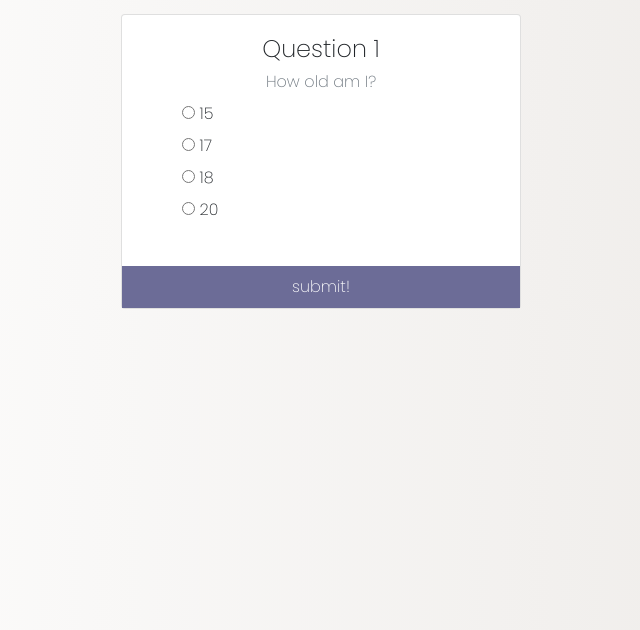
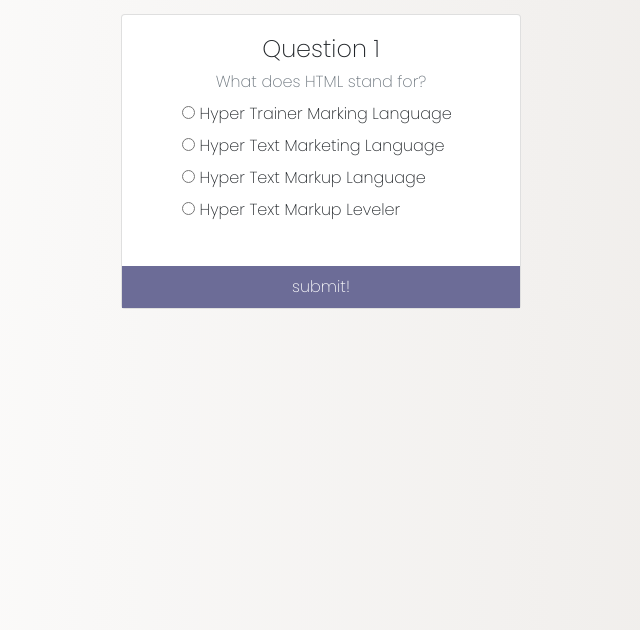
Before and after one commit to Ilhanalim/quiz-app, a plain HTML site: page index.html in a window 1280 px wide. Shown: the part 170-800 px from the top of the page, without its empty margins (319-959 px from the left). Drawn offline with nearby package versions, Linux system fonts and the light colour scheme.

Commit message:
update some question

```diff
--- a/index.html
+++ b/index.html
@@ -5,6 +5,7 @@
     <meta charset="UTF-8">
     <meta http-equiv="X-UA-Compatible" content="IE=edge">
     <meta name="viewport" content="width=device-width, initial-scale=1.0">
+    <link rel="icon" type="image/png" sizes="16x16" href="favicon-16x16.png">
     <link rel="stylesheet" href="https://maxcdn.bootstrapcdn.com/bootstrap/4.0.0/css/bootstrap.min.css"
         integrity="sha384-Gn5384xqQ1aoWXA+058RXPxPg6fy4IWvTNh0E263XmFcJlSAwiGgFAW/dAiS6JXm" crossorigin="anonymous">
     <link rel="stylesheet" href="style.css">
@@ -75,13 +76,13 @@
 
     <script src="https://code.jquery.com/jquery-3.2.1.slim.min.js"
         integrity="sha384-KJ3o2DKtIkvYIK3UENzmM7KCkRr/rE9/Qpg6aAZGJwFDMVNA/GpGFF93hXpG5KkN" crossorigin="anonymous">
-    </script>
+        </script>
     <script src="https://cdnjs.cloudflare.com/ajax/libs/popper.js/1.12.9/umd/popper.min.js"
         integrity="sha384-ApNbgh9B+Y1QKtv3Rn7W3mgPxhU9K/ScQsAP7hUibX39j7fakFPskvXusvfa0b4Q" crossorigin="anonymous">
-    </script>
+        </script>
     <script src="https://maxcdn.bootstrapcdn.com/bootstrap/4.0.0/js/bootstrap.min.js"
         integrity="sha384-JZR6Spejh4U02d8jOt6vLEHfe/JQGiRRSQQxSfFWpi1MquVdAyjUar5+76PVCmYl" crossorigin="anonymous">
-    </script>
+        </script>
     <script src="script.js"></script>
 </body>
 
--- a/script.js
+++ b/script.js
@@ -1,48 +1,53 @@
 const quizData = [
   {
-        question: 'How old am I?',
-        a: '15',
-        b: '17',
-        c: '18',
-        d: '20',
-        answer: 'c'
-    }, {
-        question: 'Favourite Anime?',
-        a: 'Death Note',
-        b: 'Sword Art Online',
-        c: 'Gintama',
-        d: 'Kimi no Nawa',
-        answer: 'a'
-    }, {
-        question: 'Favourite Band?',
-        a: 'Nirvana',
-        b: 'AC/DC',
-        c: 'Red Hot Chili Peppers',
-        d: 'Guns n Roses',
-        answer: 'c'
-    }, {
+    question: 'What does HTML stand for?',
+    a: 'Hyper Trainer Marking Language',
+    b: 'Hyper Text Marketing Language',
+    c: 'Hyper Text Markup Language',
+    d: 'Hyper Text Markup Leveler',
+    answer: 'c',
+  },
+  {
+    question: 'Which of the following includes Chromes V8 JavaScript Engine?',
+    a: 'Node JS',
+    b: 'JQuery',
+    c: 'npm',
+    d: 'Java',
+    answer: 'a',
+  },
+  {
+    question: 'Which of the following is not a programming language?',
+    a: 'Typescript',
+    b: 'Python',
+    c: 'Anaconda',
+    d: 'PHP',
+    answer: 'c',
+  },
+  {
+    question: 'Python is _____ programming language.',
+    a: 'high-level',
+    b: 'mid-level',
+    c: 'low-level',
+    d: 'none of the above',
+    answer: 'a',
+  },
+  {
+    question: '1 + 1 x 0?',
+    a: '0',
+    b: '1',
+    c: '2',
+    d: '3',
+    answer: 'b',
+  },
+  {
     question: 'How to read "恋愛映画"?',
     a: 'れんあうえいが',
     b: 'れんあうえいか',
     c: 'れんあいえいか',
     d: 'れんあいえいが',
-        answer: 'd'
-    }, {
-        question: '1 + 1 x 0?',
-        a: '0',
-        b: '1',
-        c: '2',
-        d: '3',
-        answer: 'b'
-    }, {
-        question: 'Favourite yorushika song?',
-        a: '言って',
-        b: 'ただ君に晴れ',
-        c: 'パレード',
-        d: '風を食む',
-        answer: 'd'
-    }
-]
+    answer: 'd',
+  },
+];
 
 const noQuestion = document.getElementById('noques');
 const question = document.getElementById('question');
@@ -72,7 +77,6 @@ function loadQuiz() {
   b_text.innerText = currentQuiz.b;
   c_text.innerText = currentQuiz.c;
   d_text.innerText = currentQuiz.d;
-
 }
 
 function getAnswer() {
@@ -96,7 +100,7 @@ btnSubmit.addEventListener('click', () => {
   console.log(currentQuizData);
   getAnswer();
   if (isChecked) {
-        if (currentQuizData < (quizData.length - 1)) {
+    if (currentQuizData < quizData.length - 1) {
       currentQuizData++;
       noQues++;
       loadQuiz();
--- a/style.css
+++ b/style.css
@@ -2,11 +2,11 @@
 
 body {
   /* background-image: url(../img/bg2.png); */
-    background: #ECE9E6;
+  background: #ece9e6;
   /* fallback for old browsers */
-    background: -webkit-linear-gradient(to right, #FFFFFF, #ECE9E6);
+  background: -webkit-linear-gradient(to right, #ffffff, #ece9e6);
   /* Chrome 10-25, Safari 5.1-6 */
-    background: linear-gradient(to right, #FFFFFF, #ECE9E6);
+  background: linear-gradient(to right, #ffffff, #ece9e6);
   /* W3C, IE 10+/ Edge, Firefox 16+, Chrome 26+, Opera 12+, Safari 7+ */
 
   font-family: 'Poppins', sans-serif;
@@ -18,11 +18,10 @@ body {
 
 .margin-card {
   margin-top: 1rem;
-
 }
 
 .btn {
-    padding: .5rem;
+  padding: 0.5rem;
   background-color: rgb(108, 108, 151);
   border-radius: 0%;
 }
```
Also changed, not shown: favicon-16x16.png (added). Lines whose indentation alone changed are shown as unchanged.
